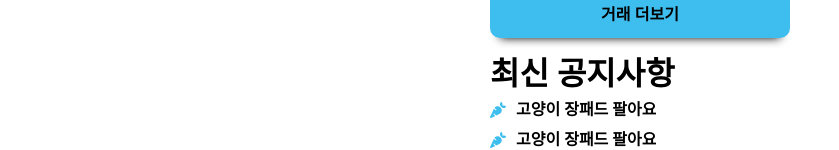
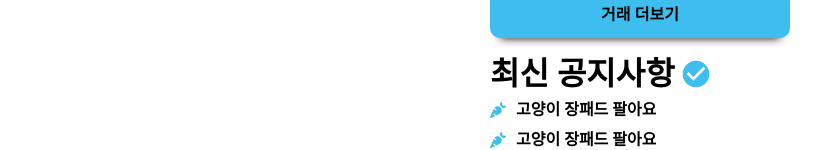
Before and after one commit to Ssadang/ssadang-frontend-pwa, a React (Create React App) app: page /main in a window 1280 px wide. Shown: the part 326-476 px from the top of the page, without its empty margins (0-839 px from the left). Built offline with nearby package versions, Linux system fonts and the light colour scheme.

Commit message:
Design: Main 페이지 공지사항 텍스트 이모티콘 추가

```diff
--- a/src/pages/MainPage/MainPage.jsx
+++ b/src/pages/MainPage/MainPage.jsx
@@ -6,6 +6,7 @@ import { Swiper, SwiperSlide } from 'swiper/react';
 import { FreeMode } from 'swiper/modules';
 import { FaChevronLeft } from "react-icons/fa";
 import { PiEyesFill } from "react-icons/pi";
+import { MdCheckCircle } from "react-icons/md";
 import 'swiper/css';
 import 'swiper/css/free-mode';
 import 'swiper/css/pagination';
@@ -44,7 +45,7 @@ function MainPage() {
         <TrandingContainer>
           <TitleContainer>
             <Title>최신 거래</Title>
-            <PiEyesFill/>
+            <Title><PiEyesFill/></Title>
           </TitleContainer>
           <TrandingProductListContainer>
             <Swiper
@@ -103,6 +104,7 @@ function MainPage() {
         <NoticeContainer>
           <TitleContainer>
             <Title>최신 공지사항</Title>
+            <MdCheckCircle />
           </TitleContainer>
           <NoticeListContainer>
             {/* 공지사항 등록 최신순 5개 preview */}
--- a/src/pages/MainPage/style.js
+++ b/src/pages/MainPage/style.js
@@ -37,6 +37,7 @@ export const TitleContainer = styled.div`
     font-size: 2em;
     font-weight: bold;
     align-items: center;
+    color: #3ebeee;
 `;
 
 export const Title = styled.div`
```
